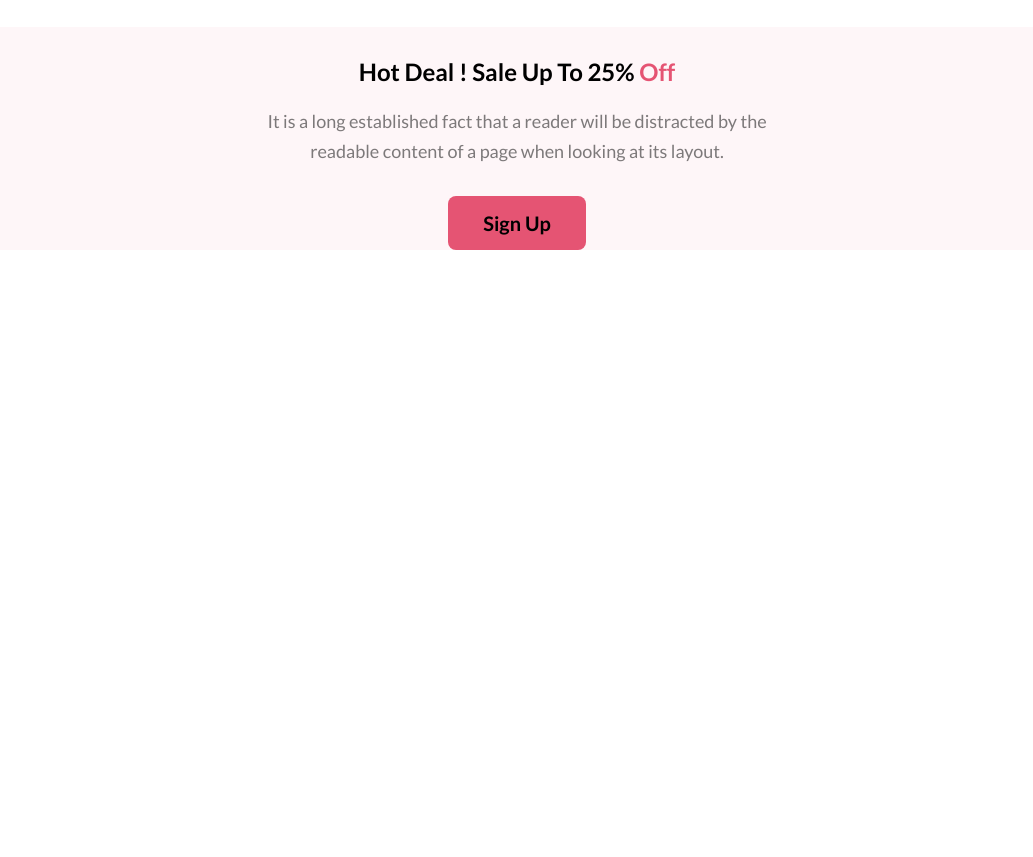
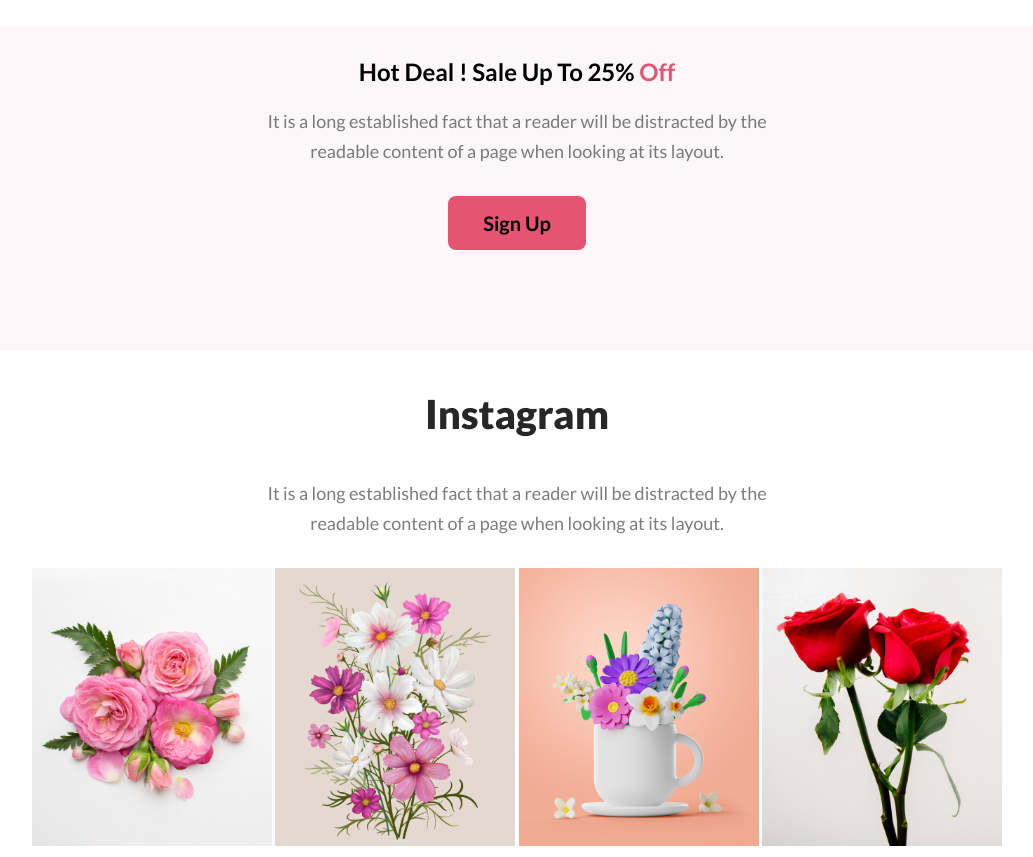
Before and after one commit to sabbir2024/shop-best-flowers, a plain HTML site: page index.html in a window 1280 px wide. Shown: the part 1517-2374 px from the top of the page, without its empty margins (123-1156 px from the left). Before the commit the page ends 1797 px from the top, so only its background shows below. Drawn offline with Linux system fonts and the light colour scheme.

Commit message:
commit about added instragram section

```diff
--- a/index.html
+++ b/index.html
@@ -31,9 +31,10 @@
     </header>
     <main>
         <section class="coming-soon-flowers">
-            <div class=""head-line>
+            <div class="" head-line>
                 <h3 class="primary-headline">Our Featured Flowers</h3>
-                <p class="primary-paragrap content">It is a long established fact that a reader will be distracted by the readable content of a page when looking at its layout.</p>
+                <p class="primary-paragrap content">It is a long established fact that a reader will be distracted by
+                    the readable content of a page when looking at its layout.</p>
             </div>
             <div class="flowers-item-containar">
 
@@ -68,8 +69,19 @@
         <section class="offer">
             <div class="offer-title">
                 <h2>Hot Deal ! Sale Up To 25% <span class="HotPink">Off</span></h2>
-                <p class="primary-paragrap content ">It is a long established fact that a reader will be distracted by the readable content of a page when looking at its layout.</p>
+                <p class="primary-paragrap content ">It is a long established fact that a reader will be distracted by
+                    the readable content of a page when looking at its layout.</p>
                 <button class="primary-btn">Sign Up</button>
+            </div>
+        </section>
+        <section class="online-to-tinstagram">
+            <h3 class="primary-headline">Instagram</h3>
+            <p class="primary-paragrap content">It is a long established fact that a reader will be distracted by the readable content of a page when looking at its layout.</p>
+            <div class="gallery">
+                <img src="images/Flower 01.png" alt="flowers">
+                <img src="images/Rectangle 4.png" alt="Flowers">
+                <img src="images/Rectangle 5.png" alt="flowers">
+                <img src="images/Rectangle 6.png" alt="flowers">
             </div>
         </section>
 
--- a/styles/style.css
+++ b/styles/style.css
@@ -136,7 +136,7 @@
 .offer {
     border-radius: 8px;
     background: rgba(229, 84, 115, 0.05);
-
+    padding-bottom: 70px    ;
 }
 
 .offer-title{
@@ -147,3 +147,16 @@
 .offer-title  h2{
     padding-top: 30px;
 }
+
+.online-totinstagram{
+    margin-top: 150px;
+}
+
+.gallery{
+    width: 1100px;
+    margin: auto;
+    text-align: center;
+}
+.gallery > img{
+    width: 240px;
+}
```
Lines whose indentation alone changed are shown as unchanged.
